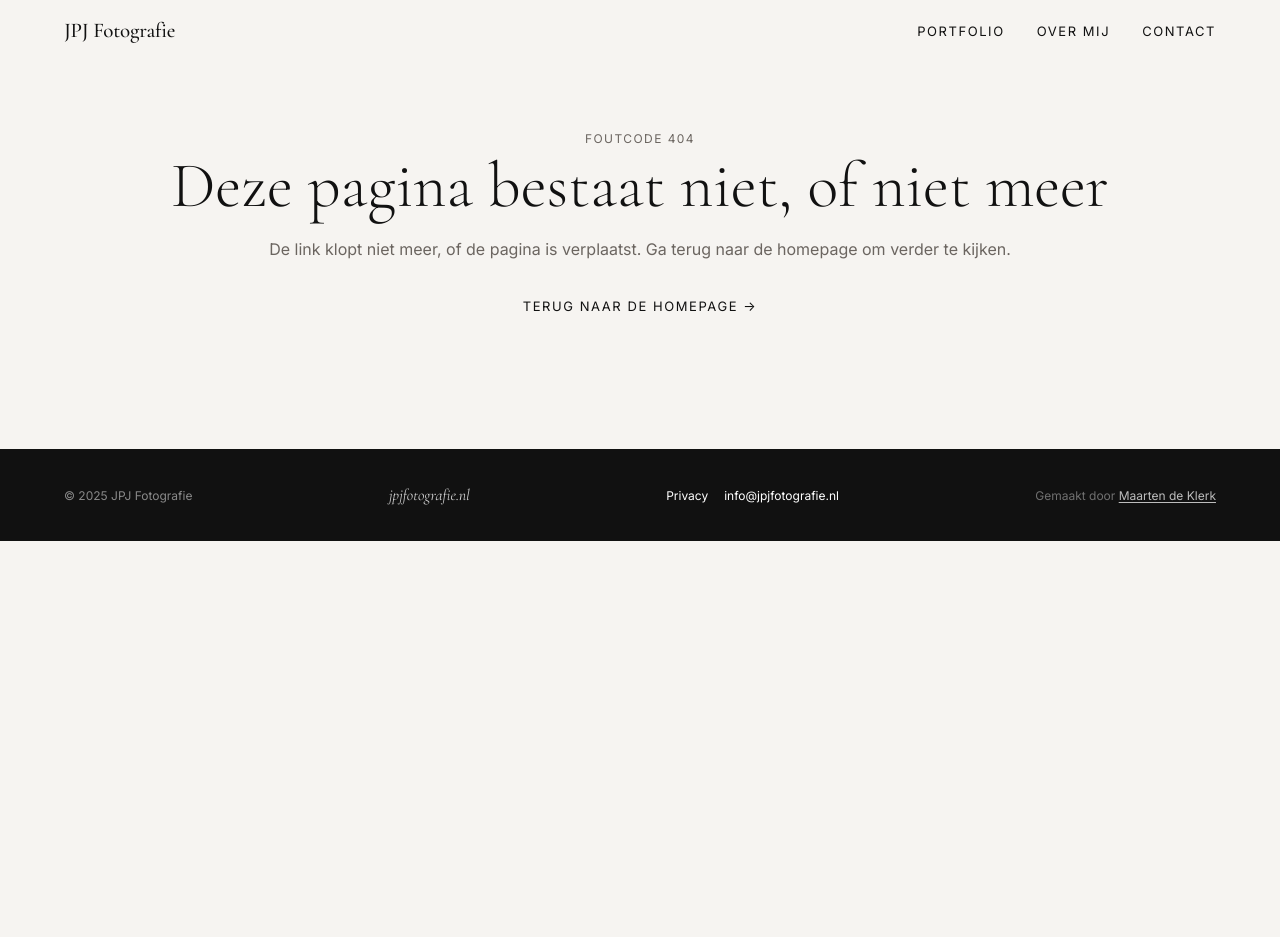
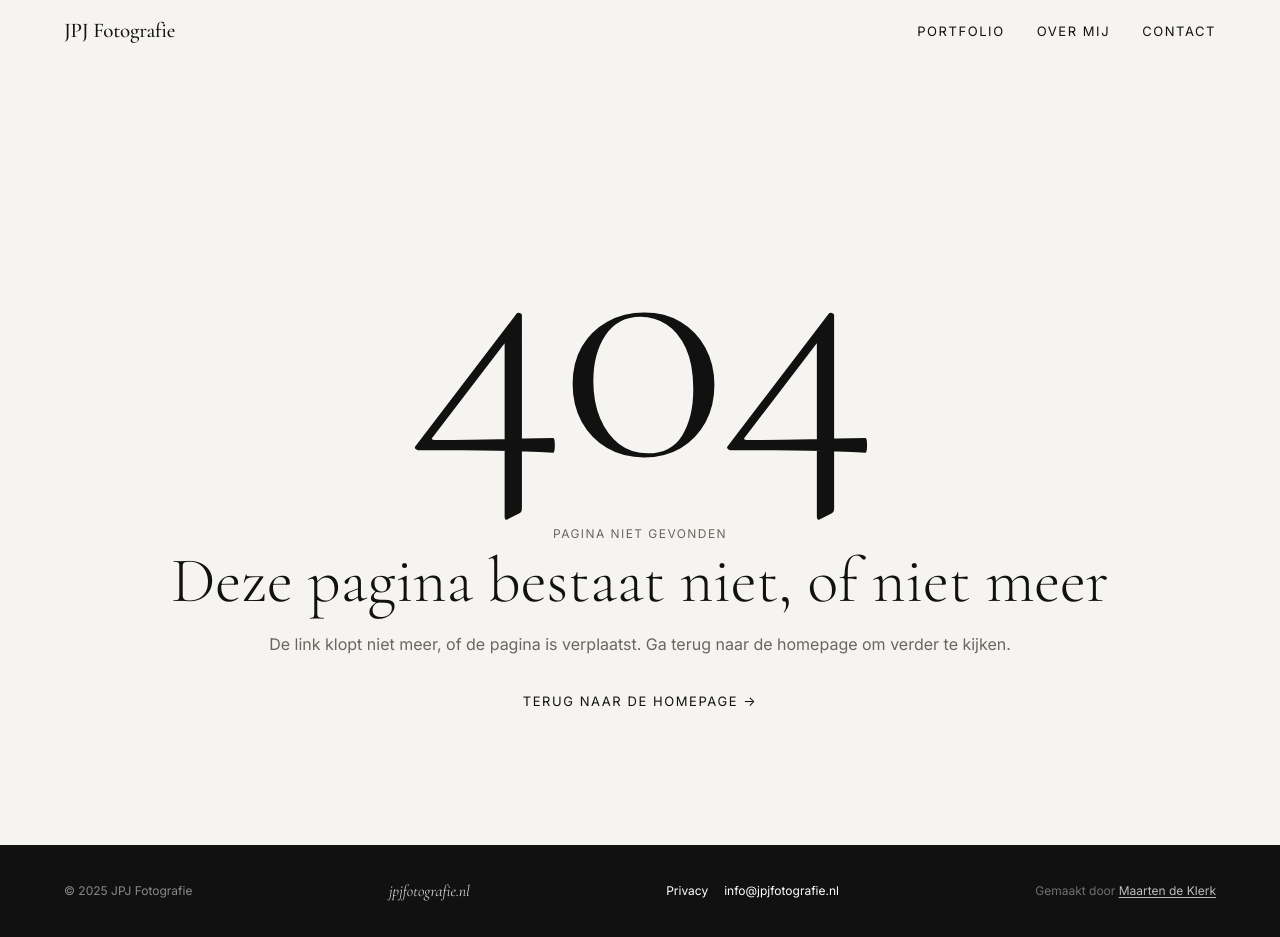
Before and after one commit to MaartenDeKlerkPXL/jpj-fotografie, a plain HTML site: page 404.html in a window 1280 px wide. Before the commit the page ends 800 px from the top, so only its background shows below. Drawn offline with nearby package versions, Linux system fonts and the light colour scheme; no server answers.

Commit message:
fix: 404-pagina met groot 404-cijfer en footer altijd onderaan
De footer zweefde halverwege het scherm omdat de inhoud korter was dan de
viewport. Body is op de 404 nu een flex-kolom (min-height 100svh) waarbij
main de resterende ruimte vult en de inhoud verticaal centreert.

Co-Authored-By: Claude Opus 5.5 <noreply@anthropic.com>

```diff
--- a/404.html
+++ b/404.html
@@ -20,7 +20,7 @@
 
   <script>document.documentElement.className += ' js-anim';</script>
 </head>
-<body>
+<body class="page-404">
   <div id="cursor"><span class="cursor__label">Bekijk</span></div>
   <div class="page-transition" aria-hidden="true"></div>
 
@@ -41,10 +41,11 @@
     <a href="contact.html" class="mobile-menu__link">Contact</a>
   </div>
 
-  <main>
+  <main class="notfound">
     <section class="section cta">
       <div class="container">
-        <p class="eyebrow">Foutcode 404</p>
+        <p class="notfound__code" aria-hidden="true">404</p>
+        <p class="eyebrow">Pagina niet gevonden</p>
         <h1 class="cta__title">Deze pagina bestaat niet, of niet meer</h1>
         <p class="cta__sub">De link klopt niet meer, of de pagina is verplaatst. Ga terug naar de homepage om verder te kijken.</p>
         <a href="index.html" class="cta__link">Terug naar de homepage →</a>
--- a/css/style.css
+++ b/css/style.css
@@ -445,6 +445,35 @@ ul { list-style: none; }
   transition: transform 0.35s ease;
 }
 .cta__link:hover::after { transform: scaleX(1); }
+
+/* =============================================================================
+   404
+   ========================================================================== */
+/* Body als kolom zodat de footer altijd onderaan het scherm staat, ook als de
+   inhoud korter is dan de viewport. */
+.page-404 {
+  display: flex;
+  flex-direction: column;
+  min-height: 100vh;
+  min-height: 100svh;
+}
+.notfound {
+  flex: 1;
+  display: flex;
+  align-items: center;
+  justify-content: center;
+  padding-top: var(--nav-h);
+}
+.notfound .cta { width: 100%; }
+.notfound__code {
+  font-family: var(--serif);
+  font-weight: 300;
+  font-size: clamp(8rem, 28vw, 22rem);
+  line-height: 0.85;
+  letter-spacing: -0.02em;
+  color: var(--ink);
+  margin-bottom: clamp(1rem, 3vw, 2rem);
+}
 
 /* =============================================================================
    UNDERSTATED PAGE HEADER (portfolio / category)
```
